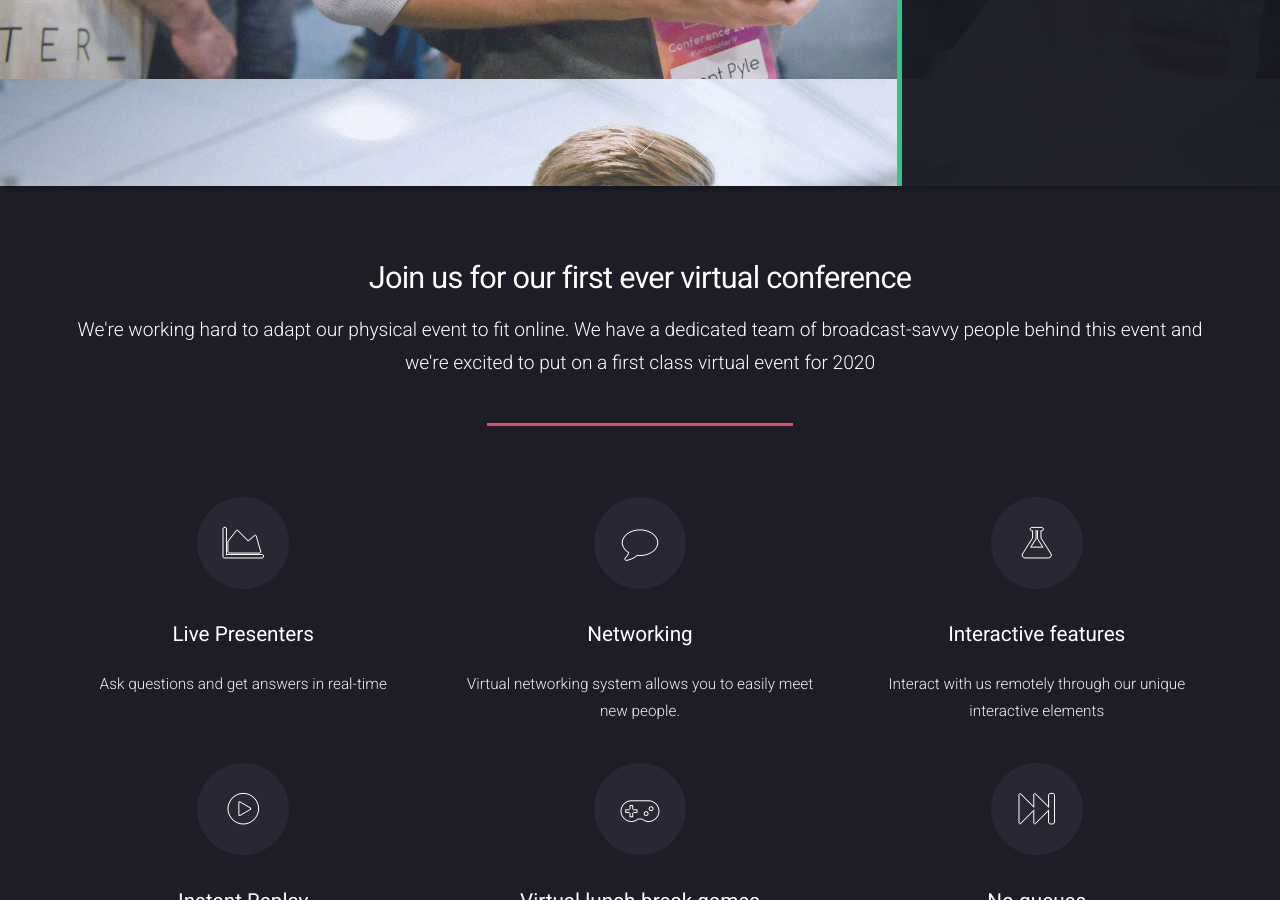
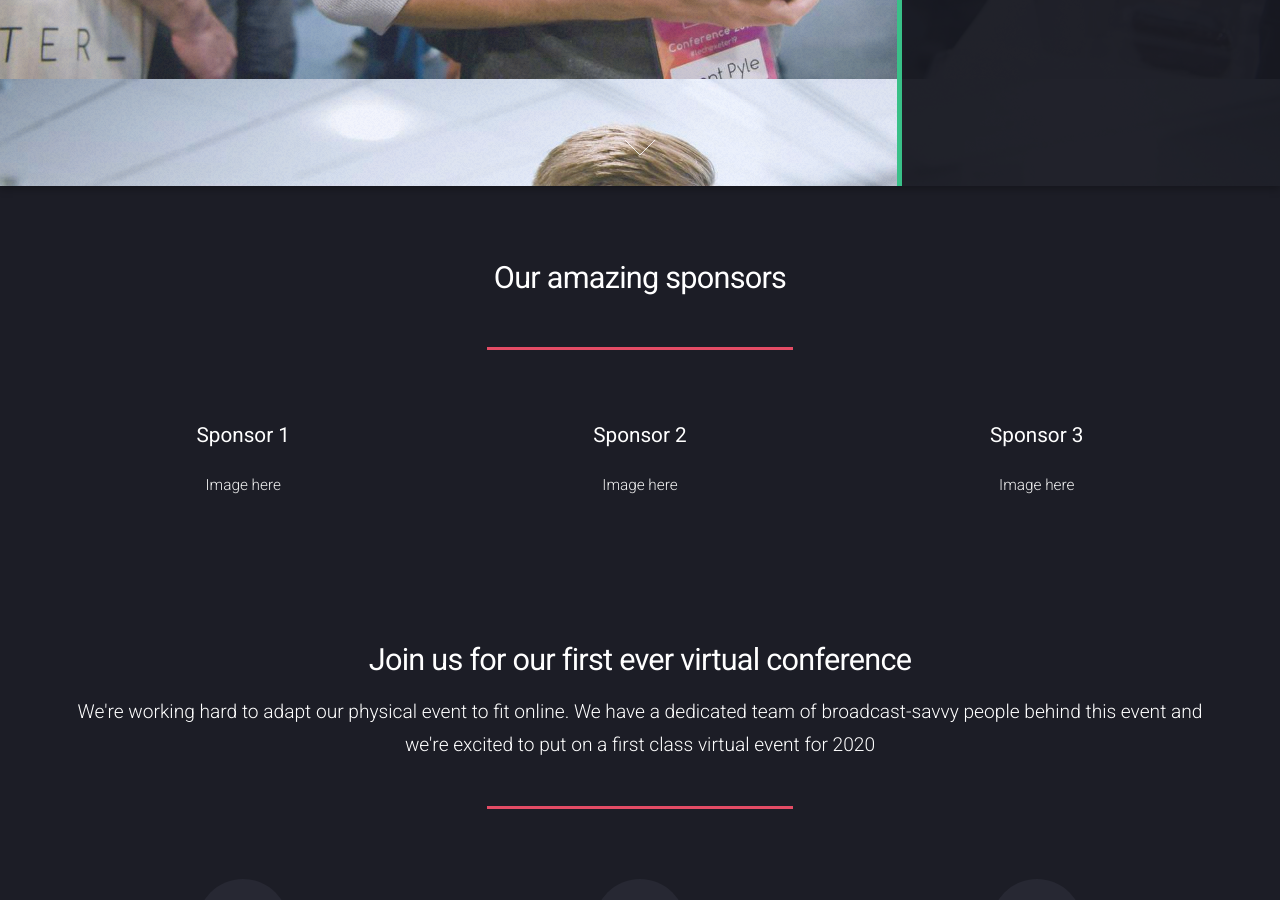
Before and after one commit to TechExeter/conference-2020, a Jekyll site: the page built from index.html, in a window 1280 px wide and 900 px high, scrolled down 3414 px. Built offline with Jekyll 4.4.1, drawn with Linux system fonts in a browser that asks for light colours.

Commit message:
added sponsors section

```diff
--- a/index.html
+++ b/index.html
@@ -78,8 +78,33 @@ excerpt: Tech & Digital Conference streamining online 9th-10th September 2020.
 							<li><a href="{{ site.url }}{{ site.baseurl }}/become-a-sponsor.html" class="button">Learn More</a></li>
 						</ul>
 					</div>
-					<a href="#four" class="goto-next scrolly">Next</a>
+					<a href="#sponsors" class="goto-next scrolly">Next</a>
 				</section>
+
+			<!-- Sponsors -->
+			<section id="sponsors" class="wrapper style3 special fade-up">
+				<div class="container">
+					<header class="major">
+						<h2>Our amazing sponsors</h2>
+					</header>
+					<div class="box alt">
+						<div class="row uniform">
+							<section class="4u 6u(medium) 12u$(xsmall)">
+								<h3>Sponsor 1</h3>
+								<p>Image here</p>
+							</section>
+							<section class="4u 6u$(medium) 12u$(xsmall)">
+								<h3>Sponsor 2</h3>
+								<p>Image here</p>
+							</section>
+							<section class="4u$ 6u(medium) 12u$(xsmall)">
+								<h3>Sponsor 3</h3>
+								<p>Image here</p>
+							</section>
+						</div>
+					</div>
+				</div>
+			</section>
 
 			<!-- Four -->
 				<section id="four" class="wrapper style1 special fade-up">
```
